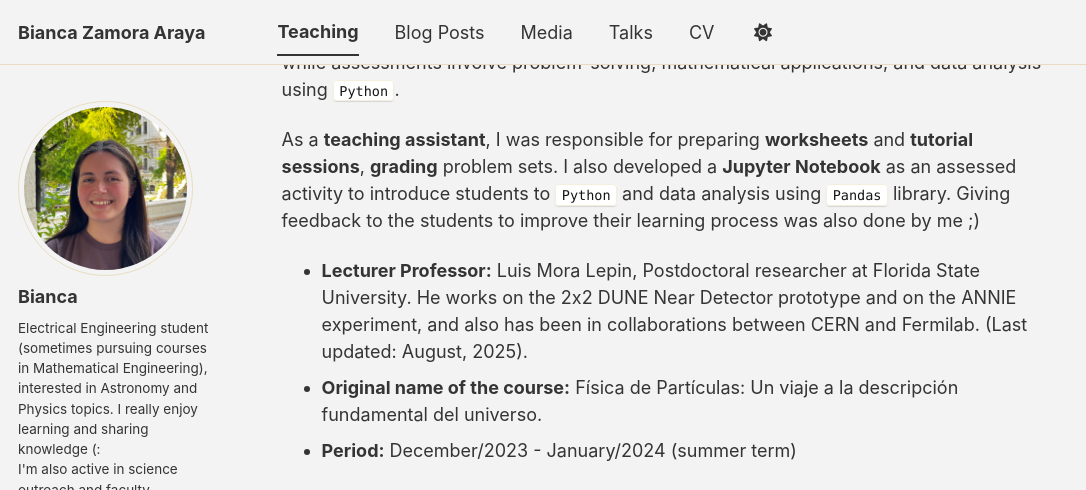
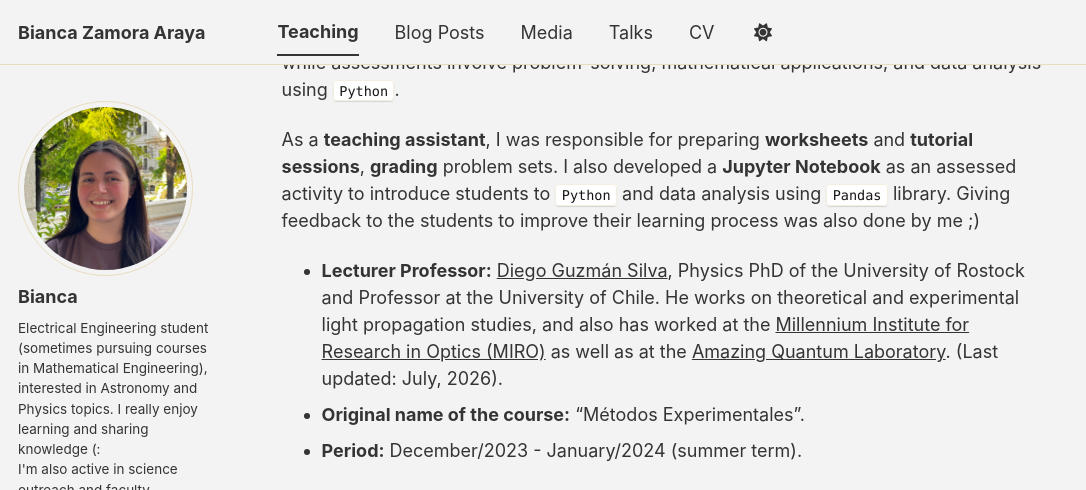
Before and after one commit to Bianca-Zamora-Araya/Bianca-Zamora-Araya.github.io, a Jekyll site: the page built from _teaching/2023-3_FI2003-1.md, in a window 1280 px wide and 900 px high, scrolled down 392 px, cut to the strip 0-490 px from the top of the window. Shown: the whole strip, without its empty margins (0-1086 px from the left). Built offline with Jekyll 4.4.1, drawn with Linux system fonts in a browser that asks for light colours; a style sheet for code colours, icons or effects is not loaded.

Commit message:
Update 2023-3_FI2003-1.md

```diff
--- a/_teaching/2023-3_FI2003-1.md
+++ b/_teaching/2023-3_FI2003-1.md
@@ -12,9 +12,9 @@ This course provided an introduction to the **Standard Model of particle physics
 
 As a **teaching assistant**, I was responsible for preparing **worksheets** and **tutorial sessions**, **grading** problem sets. I also developed a **Jupyter Notebook** as an assessed activity to introduce students to `Python` and data analysis using `Pandas` library. Giving feedback to the students to improve their learning process was also done by me ;)
 
-* **Lecturer Professor:** Luis Mora Lepin, Postdoctoral researcher at Florida State University. He works on the 2x2 DUNE Near Detector prototype and on the ANNIE experiment, and also has been in collaborations between CERN and Fermilab. (Last updated: August, 2025).
-* **Original name of the course:** Física de Partículas: Un viaje a la descripción fundamental del universo.
-* **Period:** December/2023 - January/2024 (summer term)
+* **Lecturer Professor:** [Diego Guzmán Silva](https://scholar.google.com/citations?user=l6hSvqEAAAAJ&hl=en), Physics PhD of the University of Rostock and Professor at the University of Chile. He works on theoretical and experimental light propagation studies, and also has worked at the [Millennium Institute for Research in Optics (MIRO)](https://www.miroptics.cl/) as well as at the [Amazing Quantum Laboratory](https://www.amazingquantum.com/). (Last updated: July, 2026).
+* **Original name of the course:** "Métodos Experimentales".
+* **Period:** December/2023 - January/2024 (summer term).
 
 <style>
 .video-container {
```
